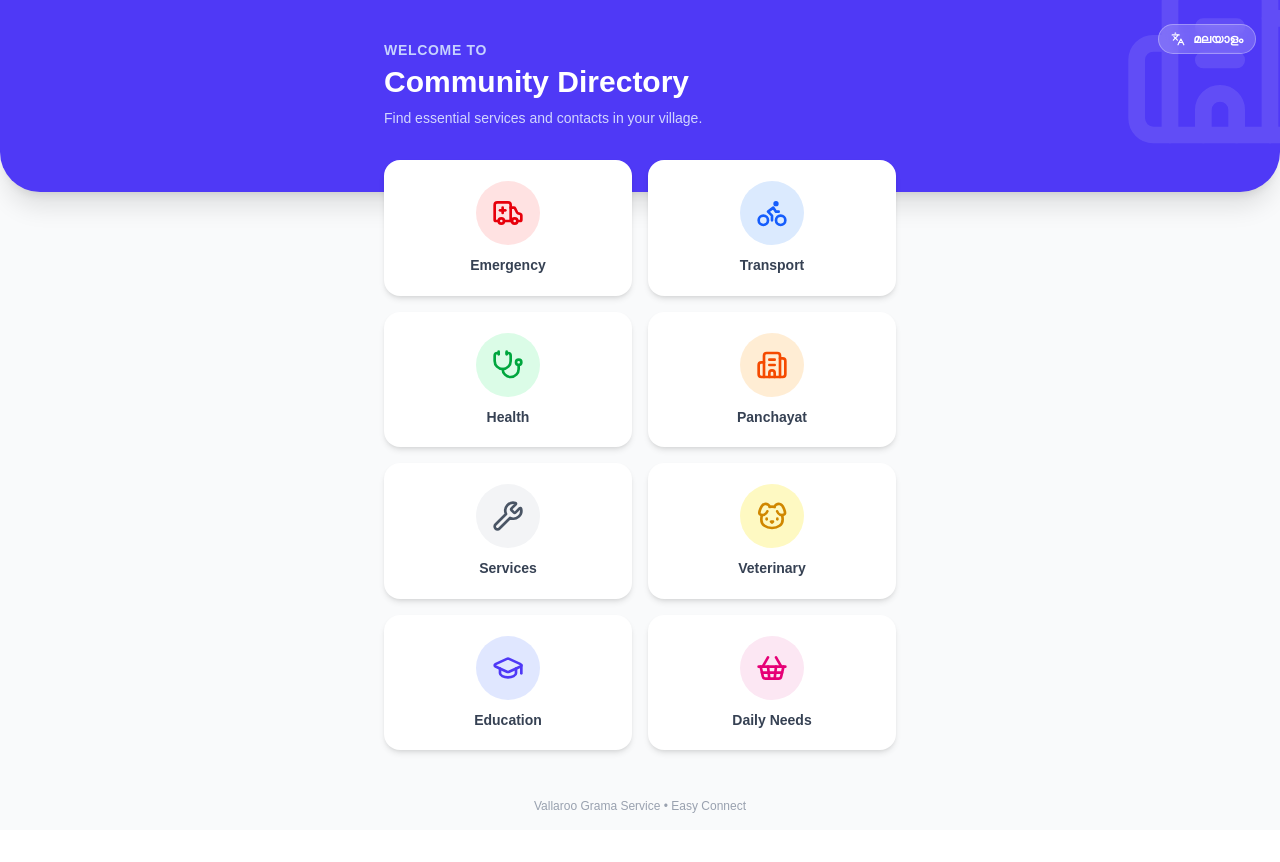
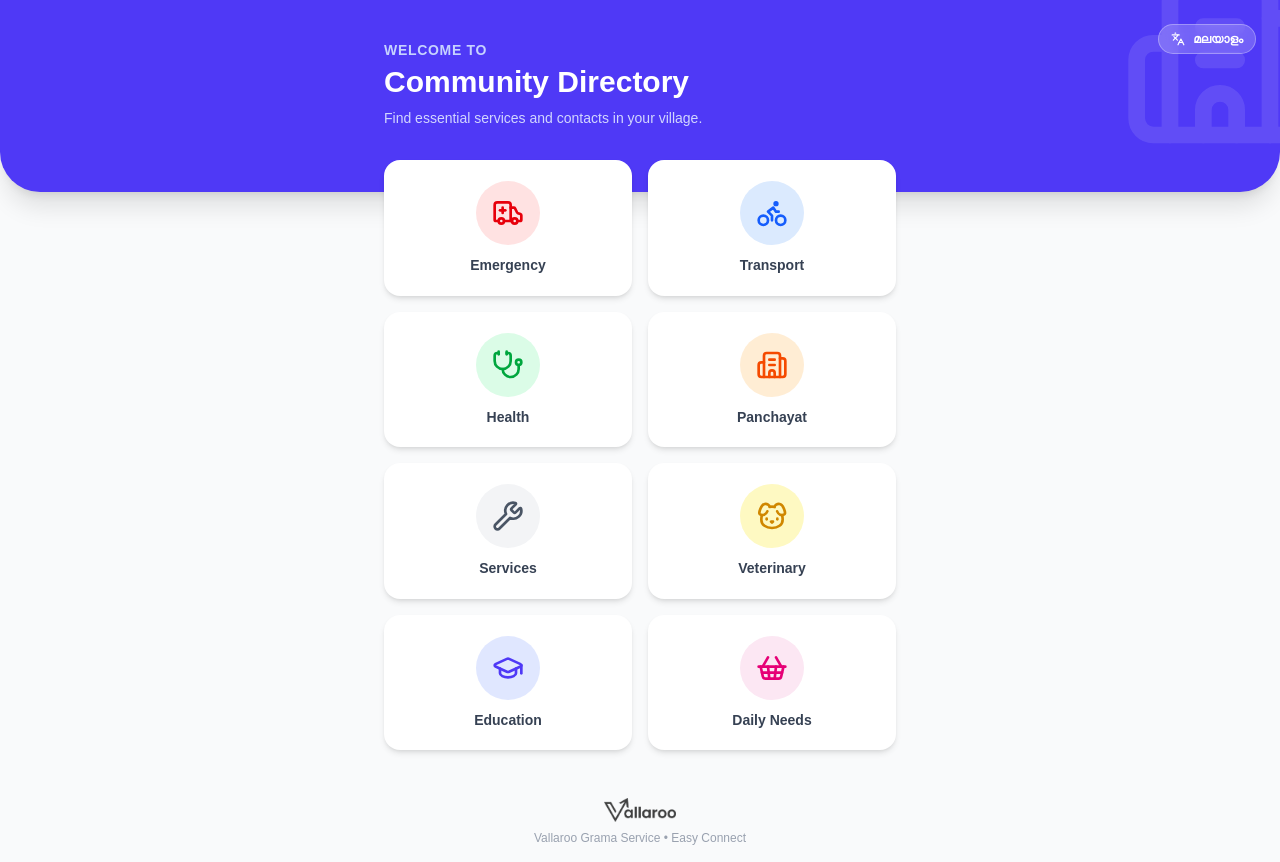
Before and after one commit to Vallaroo-org/vallaroo_grama_web, a Next.js app: page / in a window 1280 px wide. Before the commit the page ends 830 px from the top, so only its background shows below. Built offline with nearby package versions, Linux system fonts and the light colour scheme.

Commit message:
UI: Update footer logo assets

```diff
--- a/app/page.tsx
+++ b/app/page.tsx
@@ -1,6 +1,7 @@
 'use client';
 
 import { useState } from 'react';
+import Image from 'next/image';
 import { ServiceList } from '@/components/ServiceList';
 import { GramaServiceType } from '@/types';
 import { useLanguage } from '@/components/LanguageProvider';
@@ -103,7 +104,10 @@ export default function Home() {
         </div>
       </div>
 
-      <div className="text-center py-4 text-gray-400 text-xs">
+      <div className="text-center py-4 text-gray-400 text-xs flex flex-col items-center gap-2">
+        <div className="relative h-6 w-24 opacity-75">
+          <Image src="/logo-dark.png" alt="Vallaroo" fill className="object-contain" />
+        </div>
         <p>{t.footer}</p>
       </div>
     </main>
```
Also changed, not shown: public/logo-dark.png (added), public/logo-white.png (added).
